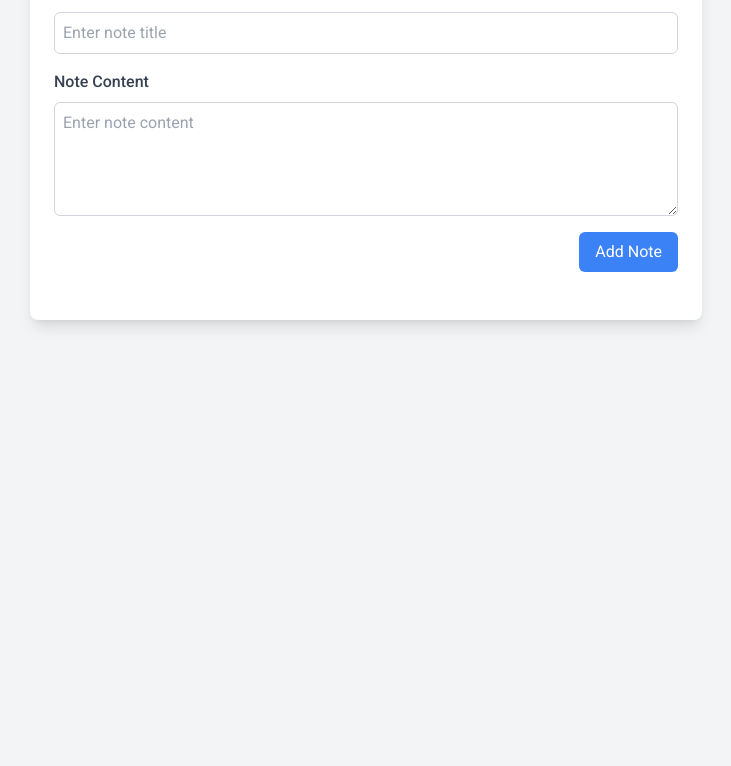
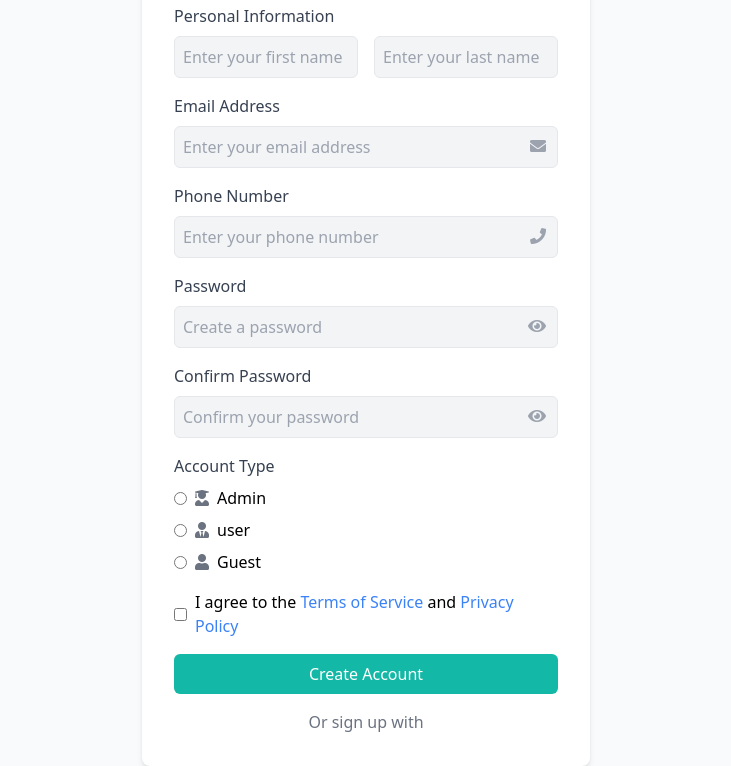
Before and after one commit to Muhoroalex/note-taking-app, a plain HTML site: page index.html in a window 1280 px wide. Shown: the part 132-898 px from the top of the page, without its empty margins (274-1005 px from the left). Before the commit the page ends 800 px from the top, so only its background shows below. Drawn offline with nearby package versions, Linux system fonts and the light colour scheme.

Commit message:
Add files via upload

```diff
--- a/index.html
+++ b/index.html
@@ -1,60 +1,86 @@
-<html lang="en">
+<html>
 <head>
-    <meta charset="UTF-8">
-    <meta name="viewport" content="width=device-width, initial-scale=1.0">
-    <title>Note Taking App</title>
+    <title>Create Your Account</title>
     <script src="https://cdn.tailwindcss.com"></script>
-    <link rel="stylesheet" href="https://cdnjs.cloudflare.com/ajax/libs/font-awesome/5.15.3/css/all.min.css"></link>
-    <link href="https://fonts.googleapis.com/css2?family=Roboto:wght@400;500;700&display=swap" rel="stylesheet">
-    <style>
-        body {
-            font-family: 'Roboto', sans-serif;
-        }
-    </style>
+    <link rel="stylesheet" href="https://cdnjs.cloudflare.com/ajax/libs/font-awesome/5.15.3/css/all.min.css">
 </head>
-<body class="bg-gray-100 min-h-screen flex flex-col items-center p-4">
-    <header class="w-full max-w-2xl mx-auto text-center mb-8">
-        <h1 class="text-4xl font-bold text-gray-800">Note Taking App</h1>
-    </header>
-    <main class="w-full max-w-2xl mx-auto bg-white p-6 rounded-lg shadow-lg">
-        <div class="mb-4">
-            <label for="note-title" class="block text-gray-700 font-medium mb-2">Note Title</label>
-            <input type="text" id="note-title" class="w-full p-2 border border-gray-300 rounded-md" placeholder="Enter note title">
+<body class="bg-gray-50 flex items-center justify-center min-h-screen">
+    <div class="w-full max-w-md bg-white p-8 rounded-lg shadow-md">
+        <div class="flex justify-between mb-6">
+            <button class="text-gray-500">Student</button>
+            <button class="text-gray-900 font-semibold">Non-Student</button>
         </div>
-        <div class="mb-4">
-            <label for="note-content" class="block text-gray-700 font-medium mb-2">Note Content</label>
-            <textarea id="note-content" class="w-full p-2 border border-gray-300 rounded-md" rows="4" placeholder="Enter note content"></textarea>
+        <h2 class="text-2xl font-bold mb-6">Create your account</h2>
+        <form>
+            <div class="mb-4">
+                <label class="block text-gray-700">Personal Information</label>
+                <div class="flex space-x-4 mt-2">
+                    <input type="text" placeholder="Enter your first name" class="w-1/2 p-2 border rounded-md bg-gray-100">
+                    <input type="text" placeholder="Enter your last name" class="w-1/2 p-2 border rounded-md bg-gray-100">
+                </div>
+            </div>
+            <div class="mb-4">
+                <label class="block text-gray-700">Email Address</label>
+                <div class="relative mt-2">
+                    <input type="email" placeholder="Enter your email address" class="w-full p-2 border rounded-md bg-gray-100">
+                    <i class="fas fa-envelope absolute right-3 top-3 text-gray-400"></i>
+                </div>
+            </div>
+            <div class="mb-4">
+                <label class="block text-gray-700">Phone Number</label>
+                <div class="relative mt-2">
+                    <input type="tel" placeholder="Enter your phone number" class="w-full p-2 border rounded-md bg-gray-100">
+                    <i class="fas fa-phone absolute right-3 top-3 text-gray-400"></i>
+                </div>
+            </div>
+            <div class="mb-4">
+                <label class="block text-gray-700">Password</label>
+                <div class="relative mt-2">
+                    <input type="password" placeholder="Create a password" class="w-full p-2 border rounded-md bg-gray-100">
+                    <i class="fas fa-eye absolute right-3 top-3 text-gray-400"></i>
+                </div>
+            </div>
+            <div class="mb-4">
+                <label class="block text-gray-700">Confirm Password</label>
+                <div class="relative mt-2">
+                    <input type="password" placeholder="Confirm your password" class="w-full p-2 border rounded-md bg-gray-100">
+                    <i class="fas fa-eye absolute right-3 top-3 text-gray-400"></i>
+                </div>
+            </div>
+            <div class="mb-4">
+                <label class="block text-gray-700">Account Type</label>
+                <div class="mt-2 space-y-2">
+                    <div class="flex items-center">
+                        <input type="radio" name="accountType" class="mr-2">
+                        <label class="flex items-center">
+                            <i class="fas fa-user-graduate mr-2 text-gray-500"></i> Admin
+                        </label>
+                    </div>
+                    <div class="flex items-center">
+                        <input type="radio" name="accountType" class="mr-2">
+                        <label class="flex items-center">
+                            <i class="fas fa-user-tie mr-2 text-gray-500"></i> user
+                        </label>
+                    </div>
+                    <div class="flex items-center">
+                        <input type="radio" name="accountType" class="mr-2">
+                        <label class="flex items-center">
+                            <i class="fas fa-user mr-2 text-gray-500"></i> Guest
+                        </label>
+                    </div>
+                </div>
+            </div>
+            <div class="mb-4">
+                <div class="flex items-center">
+                    <input type="checkbox" class="mr-2">
+                    <label>I agree to the <a href="#" class="text-blue-500">Terms of Service</a> and <a href="#" class="text-blue-500">Privacy Policy</a></label>
+                </div>
+            </div>
+            <button type="submit" class="w-full bg-teal-500 text-white p-2 rounded-md">Create Account</button>
+        </form>
+        <div class="text-center mt-4">
+            <p class="text-gray-500">Or sign up with</p>
         </div>
-        <div class="flex justify-end">
-            <button id="add-note" class="bg-blue-500 text-white px-4 py-2 rounded-md hover:bg-blue-600">Add Note</button>
-        </div>
-        <div id="notes-list" class="mt-6">
-            <!-- Notes will be appended here -->
-        </div>
-    </main>
-    <script>
-        document.getElementById('add-note').addEventListener('click', function() {
-            const title = document.getElementById('note-title').value;
-            const content = document.getElementById('note-content').value;
-
-            if (title && content) {
-                const note = document.createElement('div');
-                note.className = 'bg-gray-100 p-4 rounded-lg shadow-md mb-4';
-                note.innerHTML = `
-                    <h2 class="text-xl font-semibold text-gray-800 mb-2">${title}</h2>
-                    <p class="text-gray-700 mb-4">${content}</p>
-                    <button class="delete-note bg-red-500 text-white px-2 py-1 rounded-md hover:bg-red-600">Delete</button>
-                `;
-                document.getElementById('notes-list').appendChild(note);
-
-                document.getElementById('note-title').value = '';
-                document.getElementById('note-content').value = '';
-
-                note.querySelector('.delete-note').addEventListener('click', function() {
-                    note.remove();
-                });
-            }
-        });
-    </script>
+    </div>
 </body>
 </html>
```
